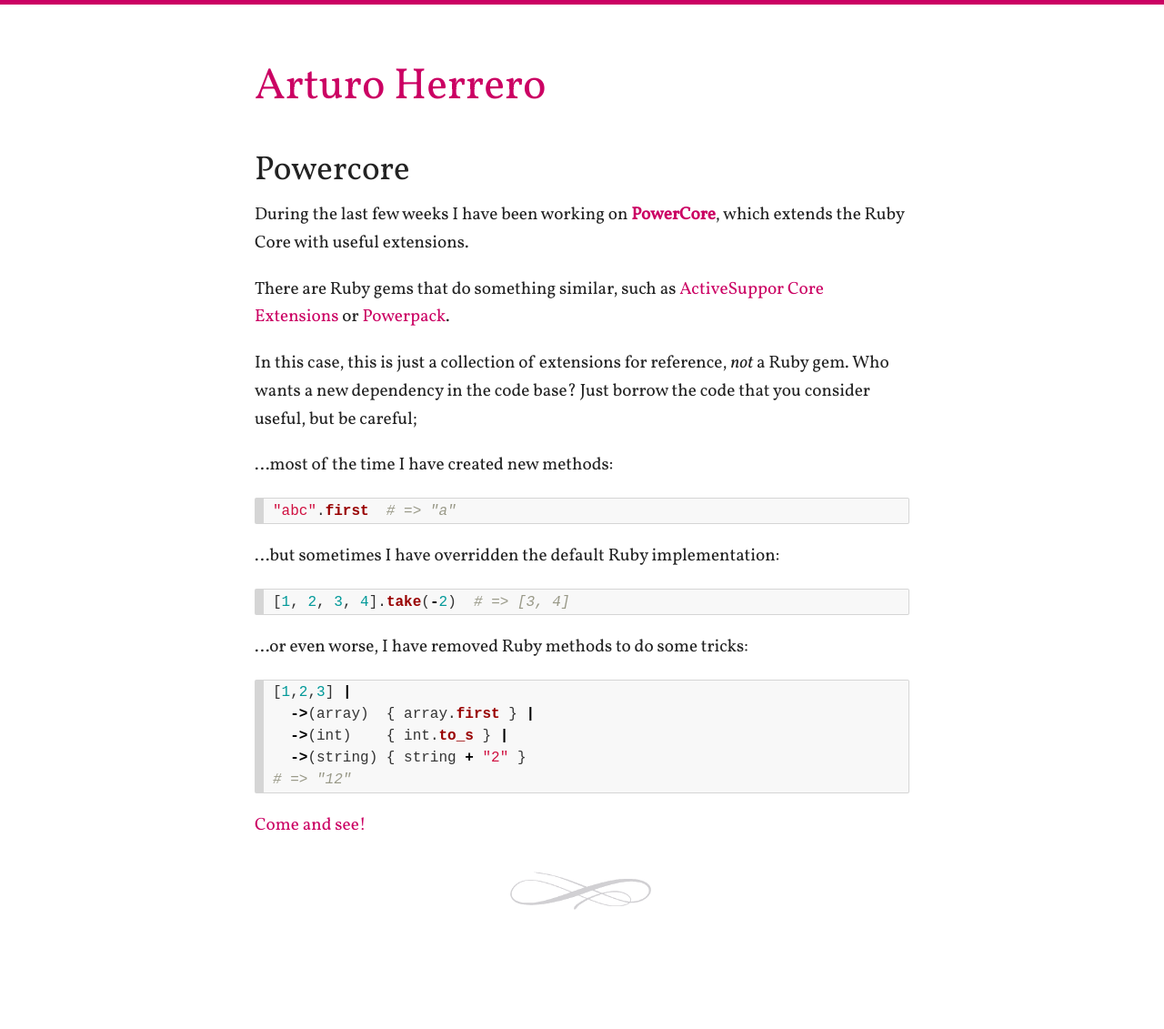
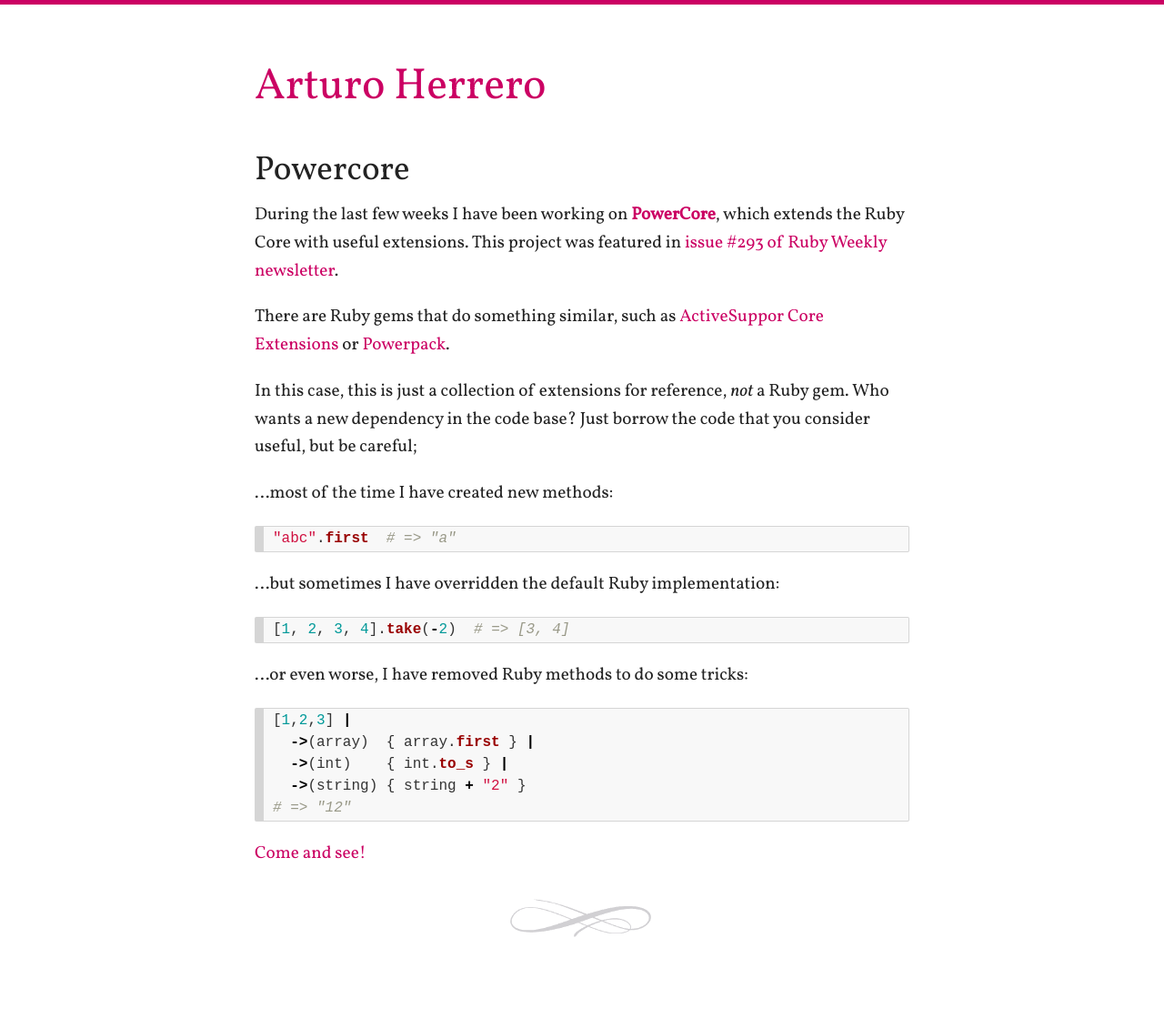
Before and after one commit to arturoherrero/arturoherrero.com, a Jekyll site: the page built from article/_posts/2016-04-05-powercore.md, in a window 1280 px wide. Shown: the whole page at 91% size. Built offline with Jekyll 4.4.1, drawn with Linux system fonts in a browser that asks for light colours; before the commit the page ends 1101 px from its top, so only the background shows below that.

Commit message:
Powercore with reference to Ruby weekly newsletter

```diff
--- a/article/_posts/2016-04-05-powercore.md
+++ b/article/_posts/2016-04-05-powercore.md
@@ -4,7 +4,8 @@
 ---
 
 During the last few weeks I have been working on **[PowerCore][1]{:target="_blank"}**,
-which extends the Ruby Core with useful extensions.
+which extends the Ruby Core with useful extensions. This project
+was featured in [issue #293 of Ruby Weekly newsletter][4]{:target="_blank"}.
 
 There are Ruby gems that do something similar, such as
 [ActiveSuppor Core Extensions][2]{:target="_blank"} or [Powerpack][3]{:target="_blank"}.
```
Also changed, not shown: other parts of article/_posts/2016-04-05-powercore.md (+1 -0 lines).
